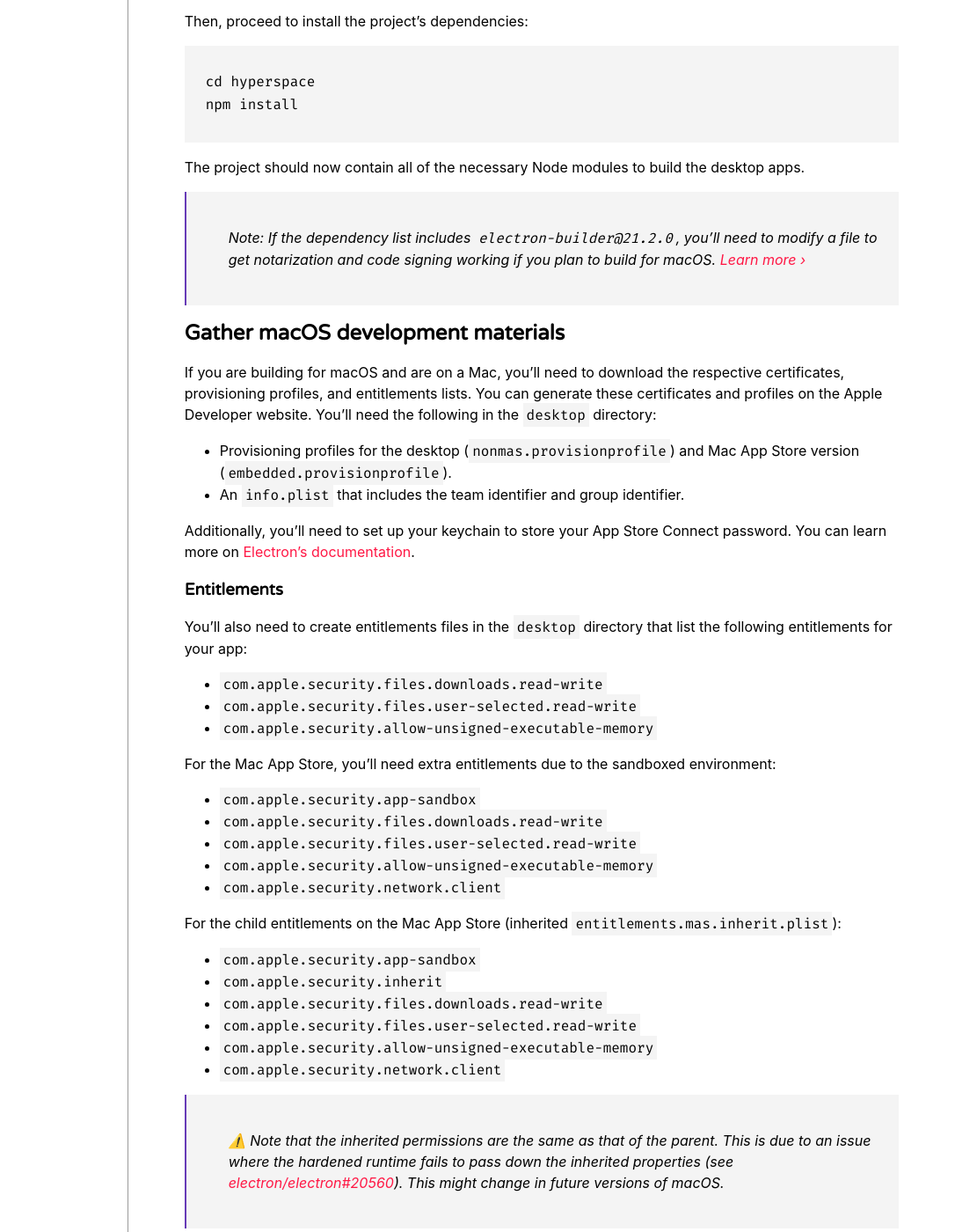
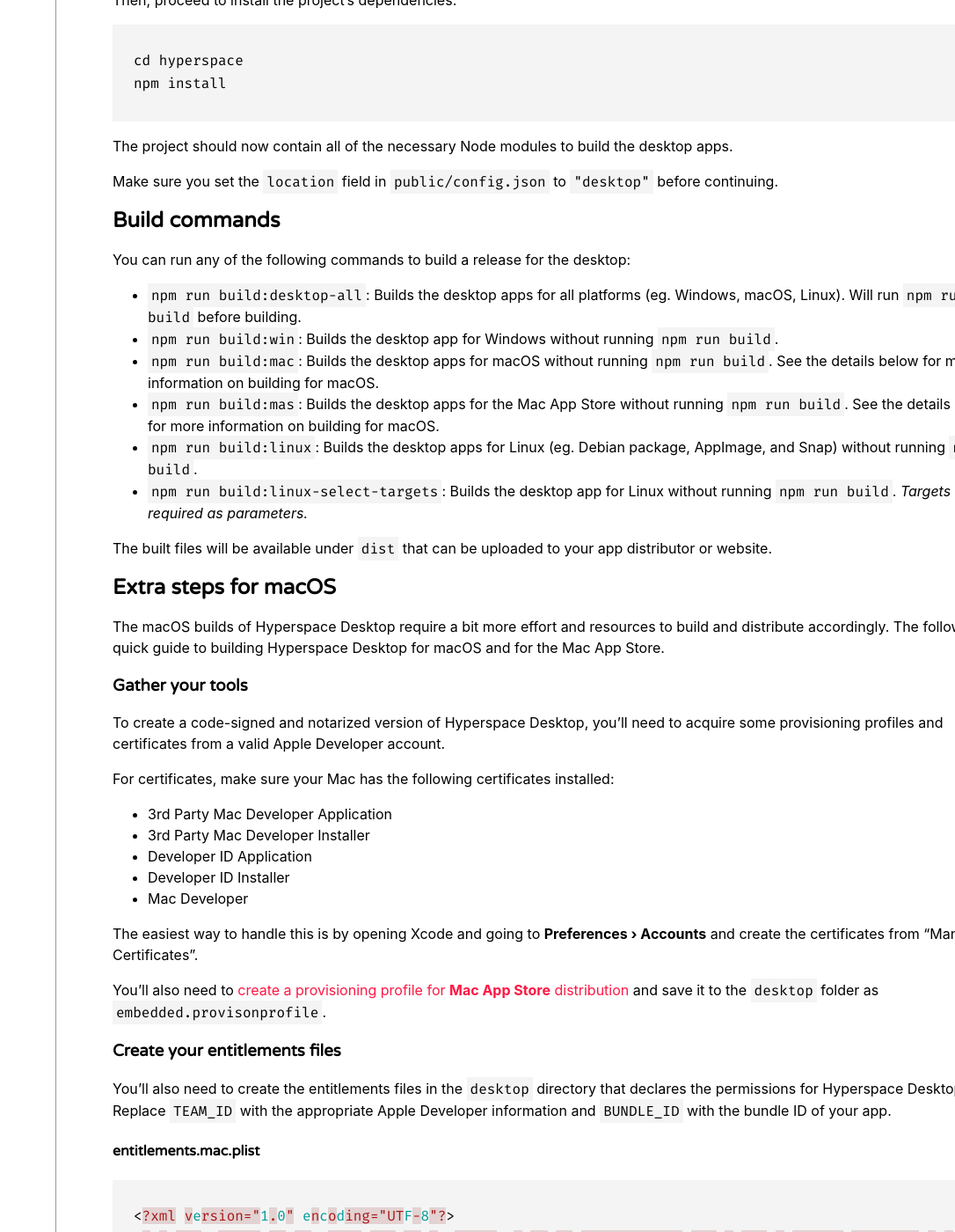
Before and after one commit to hyperspacedev/hyperspacedev.github.io, a Jekyll site: the page built from _docs/desktop-build-desktop.md, in a window 1280 px wide and 1400 px high, scrolled down 676 px. Shown: the whole window at 88% size, without its empty margins (194-1280 px from the left). Built offline with Jekyll 4.4.1, drawn with Linux system fonts in a browser that asks for light colours; nearby versions of some CDN libraries; some web fonts are replaced; some of the changed text lies outside the part shown.

Commit message:
Update docs with macOS build instructions
Signed-off-by: Marquis Kurt <software@marquiskurt.net>

````diff
--- a/_docs/desktop-build-desktop.md
+++ b/_docs/desktop-build-desktop.md
@@ -8,8 +8,10 @@
 The Hyperspace Desktop source code also includes the necessary tools to start building the desktop app versions of Hyperspace using technologies like Electron. This document will cover how to get started building the desktop versions.
 
 ## Requirements
+
 - Git
-- Node.js 8 or higher
+- Node.js 10 or higher
+- (macOS only) Xcode 10 or higher
 
 ## Gather the source materials
 
@@ -28,88 +30,180 @@
 
 The project should now contain all of the necessary Node modules to build the desktop apps.
 
-> Note: If the dependency list includes `electron-builder@21.2.0`, you'll need to modify a file to get notarization and code signing working if you plan to build for macOS. [Learn more &rsaquo;](https://github.com/electron-userland/electron-builder/issues/4151#issuecomment-520663362)
+Make sure you set the `location` field in `public/config.json` to `"desktop"` before continuing.
 
+## Build commands
 
-## Gather macOS development materials
+You can run any of the following commands to build a release for the desktop:
 
-If you are building for macOS and are on a Mac, you'll need to download the respective certificates, provisioning profiles, and entitlements lists. You can generate these certificates and profiles on the Apple Developer website. You'll need the following in the `desktop` directory:
+- `npm run build:desktop-all`: Builds the desktop apps for all platforms (eg. Windows, macOS, Linux). Will run `npm run build` before building.
+- `npm run build:win`: Builds the desktop app for Windows without running `npm run build`.
+- `npm run build:mac`: Builds the desktop apps for macOS without running `npm run build`. See the details below for more information on building for macOS.
+- `npm run build:mas`: Builds the desktop apps for the Mac App Store without running `npm run build`. See the details below for more information on building for macOS.
+- `npm run build:linux`: Builds the desktop apps for Linux (eg. Debian package, AppImage, and Snap) without running `npm run build`.
+- `npm run build:linux-select-targets`: Builds the desktop app for Linux without running `npm run build`. _Targets are required as parameters._
 
-- Provisioning profiles for the desktop (`nonmas.provisionprofile`) and Mac App Store version (`embedded.provisionprofile`).
-- An `info.plist` that includes the team identifier and group identifier.
+The built files will be available under `dist` that can be uploaded to your app distributor or website.
 
-Additionally, you'll need to set up your keychain to store your App Store Connect password. You can learn more on [Electron's documentation](https://github.com/electron/electron-notarize#safety-when-using-appleidpassword).
+## Extra steps for macOS
 
-### Entitlements
+The macOS builds of Hyperspace Desktop require a bit more effort and resources to build and distribute accordingly. The following is a quick guide to building Hyperspace Desktop for macOS and for the Mac App Store.
 
-You'll also need to create entitlements files in the `desktop` directory that list the following entitlements for your app:
+### Gather your tools
 
-- `com.apple.security.files.downloads.read-write`
-- `com.apple.security.files.user-selected.read-write`
-- `com.apple.security.allow-unsigned-executable-memory`
+To create a code-signed and notarized version of Hyperspace Desktop, you'll need to acquire some provisioning profiles and certificates from a valid Apple Developer account.
 
-For the Mac App Store, you'll need extra entitlements due to the sandboxed environment:
+For certificates, make sure your Mac has the following certificates installed:
 
-- `com.apple.security.app-sandbox`
-- `com.apple.security.files.downloads.read-write`
-- `com.apple.security.files.user-selected.read-write`
-- `com.apple.security.allow-unsigned-executable-memory`
-- `com.apple.security.network.client`
+- 3rd Party Mac Developer Application
+- 3rd Party Mac Developer Installer
+- Developer ID Application
+- Developer ID Installer
+- Mac Developer
 
-For the child entitlements on the Mac App Store (inherited `entitlements.mas.inherit.plist`):
+The easiest way to handle this is by opening Xcode and going to **Preferences &rsaquo; Accounts** and create the certificates from "Manage Certificates".
 
-- `com.apple.security.app-sandbox`
-- `com.apple.security.inherit`
-- `com.apple.security.files.downloads.read-write`
-- `com.apple.security.files.user-selected.read-write`
-- `com.apple.security.allow-unsigned-executable-memory`
-- `com.apple.security.network.client`
+You'll also need to [create a provisioning profile for **Mac App Store** distribution](https://developer.apple.com/account/resources/profiles/add) and save it to the `desktop` folder as `embedded.provisonprofile`.
 
-> ⚠️ Note that the inherited permissions are the same as that of the parent. This is due to an issue where the hardened runtime fails to pass down the inherited properties (see [electron/electron#20560](https://github.com/electron/electron/issues/20560#issuecomment-546110018)). This might change in future versions of macOS.
+### Create your entitlements files
 
-## Building the desktop apps
+You'll also need to create the entitlements files in the `desktop` directory that declares the permissions for Hyperspace Desktop. Replace `TEAM_ID` with the appropriate Apple Developer information and `BUNDLE_ID` with the bundle ID of your app.
 
-Before starting to build the desktop apps, you need to modify `config.json` to tell it to use the desktop URL. In `public/config.json`, change the `location` field to the following:
+#### entitlements.mac.plist
 
-```json
-    "location": "desktop",
+```plist
+<?xml version="1.0" encoding="UTF-8"?>
+<!DOCTYPE plist PUBLIC "-//Apple//DTD PLIST 1.0//EN" "http://www.apple.com/DTDs/PropertyList-1.0.dtd">
+<plist version="1.0">
+  <dict>
+    <key>com.apple.security.cs.allow-unsigned-executable-memory</key>
+    <true/>
+    <key>com.apple.security.network.client</key>
+    <true/>
+    <key>com.apple.security.files.user-selected.read-write</key>
+    <true/>
+  </dict>
+</plist>
 ```
 
-To build all of the desktop apps at once, you can run the following:
+#### entitlements.mas.plist
 
-```
-npm run build-desktop
+```plist
+<?xml version="1.0" encoding="UTF-8"?>
+<!DOCTYPE plist PUBLIC "-//Apple//DTD PLIST 1.0//EN" "http://www.apple.com/DTDs/PropertyList-1.0.dtd">
+<plist version="1.0">
+<dict>
+	<key>com.apple.security.cs.allow-jit</key>
+	<true/>
+	<key>com.apple.security.network.client</key>
+	<true/>
+	<key>com.apple.security.app-sandbox</key>
+	<true/>
+	<key>com.apple.security.cs.allow-unsigned-executable-memory</key>
+	<true/>
+	<key>com.apple.security.application-groups</key>
+	<array>
+		<string>TEAM_ID.BUNDLE_ID</string>
+	</array>
+	<key>com.apple.security.files.user-selected.read-only</key>
+	<true/>
+	<key>com.apple.security.files.user-selected.read-write</key>
+	<true/>
+</dict>
+</plist>
 ```
 
-This will proceed to build and sign the Windows, macOS, and Linux builds for you.
+#### entitlements.mas.inherit.plist
 
-### Building specific apps
-
-To build for a specific platform, you'll need to first build the project:
-
-```
-npm run build
+```plist
+<?xml version="1.0" encoding="UTF-8"?>
+<!DOCTYPE plist PUBLIC "-//Apple//DTD PLIST 1.0//EN" "http://www.apple.com/DTDs/PropertyList-1.0.dtd">
+<plist version="1.0">
+	<dict>
+	<key>com.apple.security.app-sandbox</key>
+	<true/>
+	<key>com.apple.security.inherit</key>
+	<true/>
+	<key>com.apple.security.cs.allow-jit</key>
+	<true/>
+	<key>com.apple.security.cs.allow-unsigned-executable-memory</key>
+	<true/>
+	</dict>
+</plist>
 ```
 
-And then run any of the following commands below:
+#### entitlements.mas.loginhelper.plist
 
-- `npm run build-desktop-win`: Builds the desktop app for Windows.
-- `npm run build-desktop-darwin`: Builds the desktop apps for macOS (eg. disk image, Mac App Store).
-- `npm run build-desktop-linux`: Builds the desktop apps for Linux (eg. Debian package, AppImage, and Snap).
-- `npm run build-desktop-linux-select`: Builds the desktop app for Linux. _Target is required as a parameter._
+```plist
+<?xml version="1.0" encoding="UTF-8"?>
+<!DOCTYPE plist PUBLIC "-//Apple//DTD PLIST 1.0//EN" "http://www.apple.com/DTDs/PropertyList-1.0.dtd">
+<plist version="1.0">
+  <dict>
+    <key>com.apple.security.app-sandbox</key>
+    <true/>
+  </dict>
+</plist>
+```
 
-The built products for any command will appear in `dist`.
+#### info.plist
 
-## macOS Notarization
+```plist
+<?xml version="1.0" encoding="UTF-8"?>
+<!DOCTYPE plist PUBLIC "-//Apple//DTD PLIST 1.0//EN" "http://www.apple.com/DTDs/PropertyList-1.0.dtd">
+<plist version="1.0">
+<dict>
+	<key>ElectronTeamID</key>
+	<string>TEAM_ID</string>
+	<key>com.apple.developer.team-identifier</key>
+	<string>TEAM_ID</string>
+	<key>com.apple.application-identifier</key>
+	<string>TEAM_ID.BUNDLE_ID</string>
+</dict>
+</plist>
+```
 
-Starting with macOS 10.15 Catalina, apps are required to be signed and notarized. The Hyperspace source code includes the proper tools to enable notarization and should be handled whenever you run `build-desktop` or `build-desktop-darwin`. You'll want to modify `desktop/notarize.js` and change the username, account, and app identifier fields to match your app's information. As an example:
+### Edit `notarize.js`
+
+You'll also need to edit `notarize.js` in the `desktop` directory. Replace `<TEAM_ID>`, `<BUNDLE_ID>`, and `<APPLE_DEVELOPER_EMAIL>` with the appropriate information from the app and your account from Apple Developer.
 
 ```js
-return await notarize({
-    appBundleId: 'com.example.hyperspace-clone',
+// notarize.js
+// Script to notarize Hyperspace for macOS
+// © 2019 Hyperspace developers. Licensed under Apache 2.0.
+
+const { notarize } = require("electron-notarize");
+
+// This is pulled from the Apple Keychain. To set this up,
+// follow the instructions provided here:
+// https://github.com/electron/electron-notarize#safety-when-using-appleidpassword
+const password = `@keychain:AC_PASSWORD`;
+
+exports.default = async function notarizing(context) {
+  const { electronPlatformName, appOutDir } = context;
+  if (electronPlatformName !== "darwin") {
+    return;
+  }
+
+  console.log("Notarizing Hyperspace...");
+
+  const appName = context.packager.appInfo.productFilename;
+
+  return await notarize({
+    appBundleId: "<BUNDLE_ID>",
     appPath: `${appOutDir}/${appName}.app`,
-    appleId: "johnappleseed@example.com",
+    appleId: "<APPLE_DEVELOPER_EMAIL>",
     appleIdPassword: password,
-    ascProvider: "XXXXXXXXXXX"
+    ascProvider: "<TEAM_ID>",
   });
+};
 ```
+
+Note that the password is pulled from your keychain. You'll need to create an app password and store it in your keychain as `AC_PASSWORD`.
+
+### Build the apps
+
+Run any of the following commands to build Hyperspace Desktop for the Mac:
+
+- `npm run build:mac` - Builds the macOS app in a DMG container.
+- `npm run build:mac-unsigned` - Similar to `build:mac`, but skips code signing and notarization. **Use only for CI or in situations where code signing and notarization is not available.**
+- `npm run build:mas` - Builds the Mac App Store package.
````
